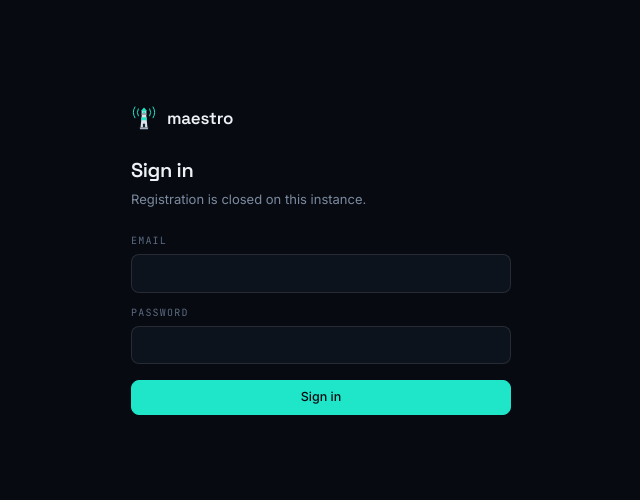
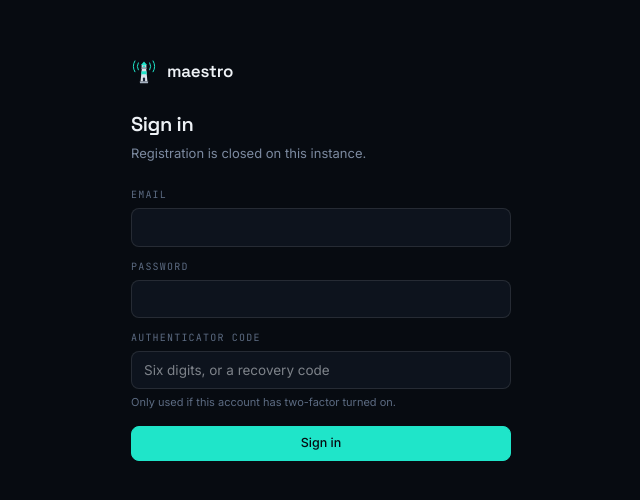
Before and after one commit to Trickhish/Cyrn-Maestro, a React (Vite) app in the folder apps/web/: page / in a window 1280 px wide. Shown: the part 140-640 px from the top of the page, without its empty margins (319-959 px from the left). Built offline with nearby package versions, Linux system fonts and the light colour scheme; no server answers.

Commit message:
Try the TOTP field genuinely visible from page load
sr-only-but-mounted didn't fix autofill either, so this removes
hiding entirely as a variable: temporary, to see if the manager needed
the field literally on screen rather than just present in the DOM.

```diff
--- a/apps/web/src/screens/SignIn.tsx
+++ b/apps/web/src/screens/SignIn.tsx
@@ -98,26 +98,15 @@ export function SignIn({ registrationOpen, onSignedIn }: SignInProps) {
             />
           </Field>
 
-          {/* Always mounted, not conditionally rendered — a password manager's
-              extension mostly qualifies a login form once, when the page first
-              loads, so a field inserted later by a client-side re-render can be
-              missed by the "fill everything" action even with perfect naming.
-              Keeping it in the DOM from the start puts it in that same initial
-              scan, in the same <form> as email and password, which is what a
-              *full* autofill (not just an inline per-field suggestion) needs to
-              recognise this as one login with three fields. Visually hidden
-              rather than unmounted, and out of the tab order, until it is
-              actually needed. */}
-          <div className={needsCode ? undefined : "sr-only"} aria-hidden={!needsCode}>
-            <Field label="Authenticator code">
+          {/* TEMPORARY: unconditionally visible, to test whether the password
+              manager only needed the field to be genuinely on-screen from the
+              start — sr-only (hidden-but-mounted) did not fix it, so this
+              removes hiding as a variable entirely. If this is what makes
+              autofill work, the field needs a real always-there design (e.g.
+              a separate step per OVH) rather than reverting to hidden. */}
+          <Field label="Authenticator code" hint="Only used if this account has two-factor turned on.">
             <input
               ref={codeRef}
-                /* Bitwarden's own working example for a site the user confirmed
-                   autofill on has no autocomplete attribute at all — it relies
-                   on the literal word "totp" in name/id. autocomplete is kept
-                   too, since it is still the correct WHATWG token and costs
-                   nothing, but the literal keyword is what actually carried the
-                   match on evidence, so both id and name use it exactly. */
               type="text"
               name="totp"
               id="totp"
@@ -128,12 +117,10 @@ export function SignIn({ registrationOpen, onSignedIn }: SignInProps) {
               autoCorrect="off"
               autoCapitalize="off"
               spellCheck={false}
-                tabIndex={needsCode ? undefined : -1}
               placeholder="Six digits, or a recovery code"
               className="w-full bg-surface border rule-default rounded-lg px-3 py-2 text-[13.5px] outline-none focus:border-[var(--border-accent)]"
             />
           </Field>
-          </div>
 
           {error && (
             <div className="text-[12.5px] text-bad-hi border border-[var(--border-warn)] bg-raised rounded-lg px-3 py-2">
@@ -152,10 +139,12 @@ export function SignIn({ registrationOpen, onSignedIn }: SignInProps) {
 
 function Field({
   label,
+  hint,
   errors,
   children,
 }: {
   label: string;
+  hint?: string;
   errors?: string[];
   children: React.ReactNode;
 }) {
@@ -163,6 +152,7 @@ function Field({
     <label className="flex flex-col gap-1.5">
       <span className="font-mono text-[10px] tracking-[0.12em] uppercase text-faint">{label}</span>
       {children}
+      {hint && <span className="text-[11px] text-faint leading-snug">{hint}</span>}
       {errors?.length ? <span className="text-[12px] text-bad-hi">{errors[0]}</span> : null}
     </label>
   );
```
Lines whose indentation alone changed are shown as unchanged.
